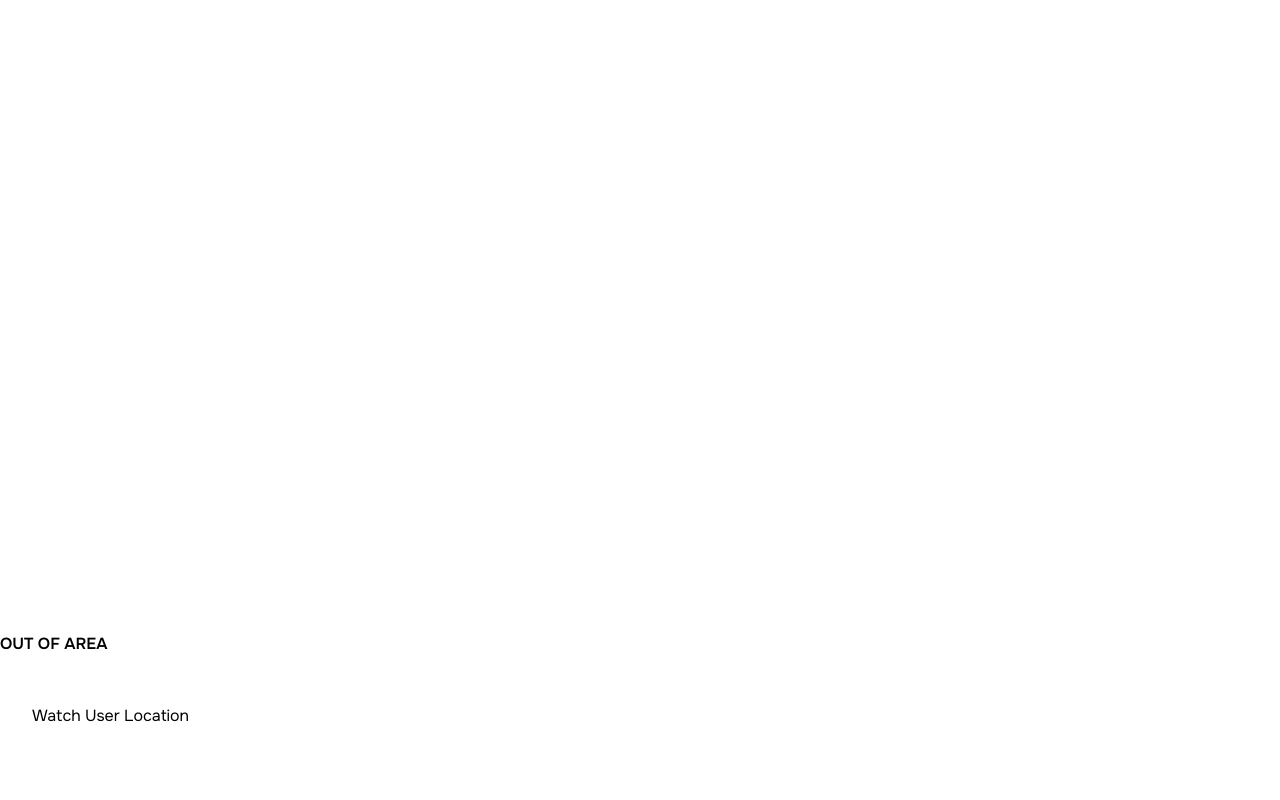
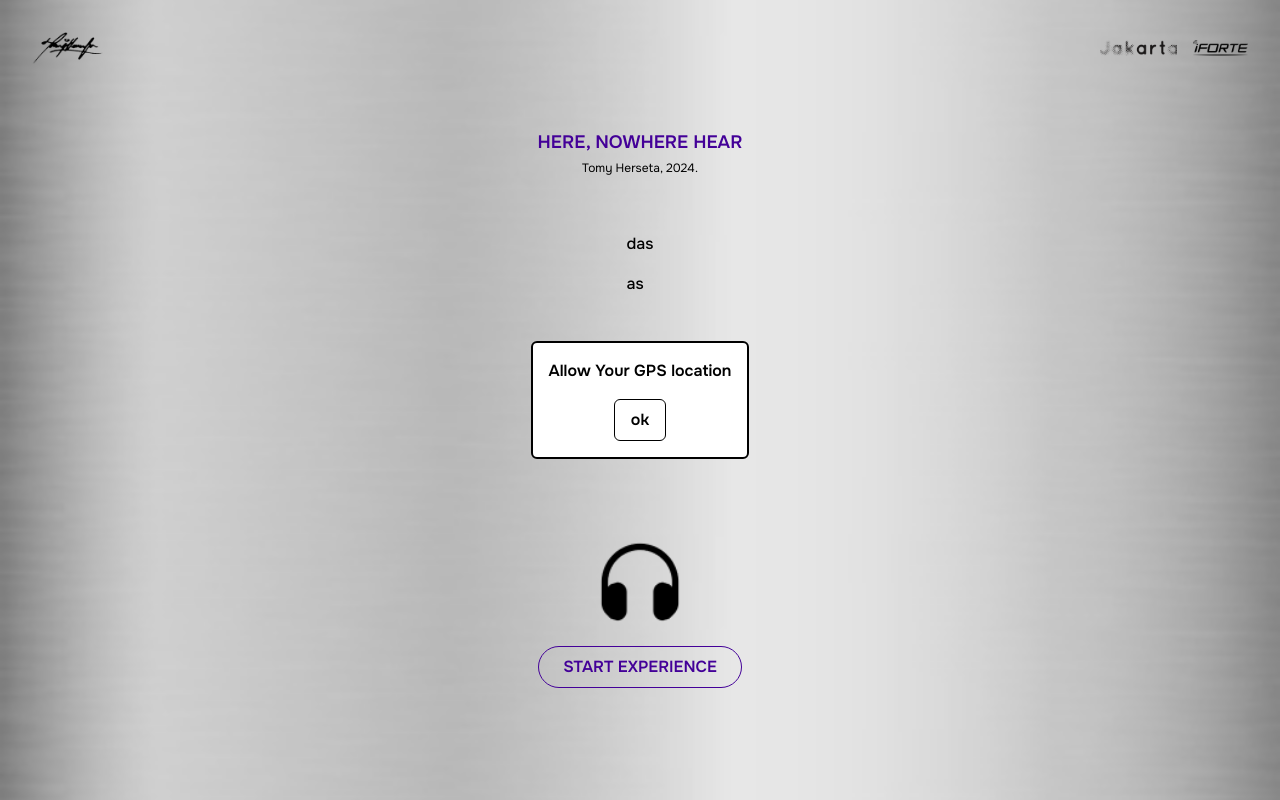
Before and after one commit to alwirifa/geoLocation, a Next.js app: page /tesaudio in a window 1280 px wide. Built offline with nearby package versions, Linux system fonts and the light colour scheme.

Commit message:
teshotelke10

```diff
--- a/app/tesaudio/page.tsx
+++ b/app/tesaudio/page.tsx
@@ -23,6 +23,7 @@ const CustomYouTubePlayer = () => {
   const [showPlayButton, setShowPlayButton] = useState(true);
   const [videoPlayed, setVideoPlayed] = useState(false);
   const [hasUserClicked, setHasUserClicked] = useState(false);
+  const [experienceStarted, setExperienceStarted] = useState(false);
   const geofenceAreas: GeofenceArea[] = [
     { latitude: -6.2223542, longitude: 106.806881, radius: 30, videoId: "xK4ZqrLys_k" },
     { latitude: -6.2220232, longitude: 106.8068387, radius: 25, videoId: "XKueVSGTk2o" },
@@ -31,7 +32,9 @@ const CustomYouTubePlayer = () => {
     { latitude: -6.2222515, longitude: 106.8060507, radius: 25, videoId: "jfKfPfyJRdk" },
     { latitude: -6.2216579, longitude: 106.806822, radius: 25, videoId: "DOOrIxw5xOw" },
   ];
+
   const watchUserLocation = () => {
+    setExperienceStarted(true)
     if (navigator.geolocation) {
       const id = navigator.geolocation.watchPosition(
         (position) => {
@@ -48,14 +51,10 @@ const CustomYouTubePlayer = () => {
           });
           setCurrentAreaIndex(isInsideAnyGeofence ? areaIndex : null);
           if (!hasUserClicked) {
-
             setIsPlaying(isInsideAnyGeofence);
           }
-          player.playVideo();
-
         },
         (error) => {
-
           console.error('Error watching user location: ', error);
         },
         {
@@ -70,12 +69,10 @@ const CustomYouTubePlayer = () => {
     }
   };
   const stopWatchUserLocation = () => {
+    setExperienceStarted(false)
     if (watchId !== null) {
       navigator.geolocation.clearWatch(watchId);
       setWatchId(null);
-    }
-    if (player) {
-      player.pauseVideo();
     }
   };
   useEffect(() => {
@@ -117,6 +114,7 @@ const CustomYouTubePlayer = () => {
       playsinline: 1
     },
   };
+
   useEffect(() => {
     if (currentAreaIndex !== null && geofenceAreas[currentAreaIndex]) {
       const { videoId } = geofenceAreas[currentAreaIndex];
@@ -125,19 +123,36 @@ const CustomYouTubePlayer = () => {
       setCurrentVideoId("lJAjCRP00SI");
     }
   }, [currentAreaIndex]);
+
   const playVideo = () => {
     setHasUserClicked(true)
+
+
+
+
     const videoIdToPlay = currentAreaIndex !== null && geofenceAreas[currentAreaIndex]
       ? geofenceAreas[currentAreaIndex].videoId
       : "1SLr62VBBjw";
     setCurrentVideoId(videoIdToPlay);
+    setShowPlayButton(false)
     setIsPlaying(true);
     setVideoPlayed(true);
     player.playVideo();
   };
   return (
     <div className='h-[100svh] w-full relative '>
-      <div className='absolute top-0'>
+      <div className='h-[100svh] w-full relative '>
+        <div className='bg-background h-[100svh] w-full bg-cover bg-center'>
+          <div className='absolute top-0 flex justify-between w-full p-8'>
+            <div>
+              <img src="/images/ttd.png" alt="" className='w-auto h-8' />
+            </div>
+            <div className='flex gap-4 items-center'>
+              <img src="/images/jakartaLogo.png" alt="" className='w-auto h-4' />
+              <img src="/images/forteLogo.png" alt="" className='w-auto h-4' />
+            </div>
+          </div>
+          <div className='absolute top-0 -translate-x-32'>
             {geofenceAreas.map((area, index) => (
               <YouTube
                 key={index}
@@ -147,32 +162,88 @@ const CustomYouTubePlayer = () => {
               />
             ))}
           </div>
-      <div className='absolute bottom-10 left-0 flex flex-col gap-4'>
-        {userLocation && (
-          <div>
-            <p>Latitude: {userLocation.latitude}</p>
-            <p>Longitude: {userLocation.longitude}</p>
-            <p>Accuracy: {userLocation.accuracy} meters</p>
+          {showPlayButton ? (
+            <div className='w-full h-full flex justify-center items-center fixed top-0'>
+              <div className='bg-white border-2 border-black p-4 rounded-md flex justify-center items-center flex-col gap-4'>
+                <p className='font-semibold'>Allow Your GPS location</p>
+                <button className='p-4 py-2 rounded-md border border-black font-semibold shadow--md' onClick={playVideo}>
+                  ok
+                </button>
               </div>
-        )}
-        {currentAreaIndex !== null ? (
-          <p className="font-semibold">AUDIO {currentAreaIndex + 1}</p>
-        ) : (
-          <p className="font-semibold">OUT OF AREA</p>
-        )}
-        {showPlayButton && currentAreaIndex !== null && currentVideoId !== null  ? (
-          <div>
-            <button className='p-4 border font-semibold' onClick={playVideo}>
-              Play Video {currentAreaIndex + 1} {currentVideoId + 1}
-            </button>
             </div>
           ) : (
             <button className='hidden' onClick={playVideo}>
-            {/* Hidden button */}
+              ieu eweuh
             </button>
           )}
-        <div className='p-8' onClick={watchUserLocation}>
-          Watch User Location
+          {experienceStarted ? (
+            <div className="flex flex-col gap-4 items-center  pt-[16svh]">
+              <div className='flex flex-col justify-center items-center gap-1'>
+                <p className='text-lg text-purple font-semibold'>HERE, NOWHERE HEAR</p>
+                <p className='text-xs'>Tomy Herseta, 2024.</p>
+              </div>
+              <div className='relative'>
+                <div className='bg-purple  flex justify-end items-center px-3 py-1 absolute top-0 w-full'>
+                  <img src="/images/close.png" className='h-[30px] w-[30px]' alt="" onClick={stopWatchUserLocation} />
+                </div>
+                <img src="/images/map.png" alt="" className='h-auto w-[300px]' />
+                <div className='bg-purple  flex justify-between items-center p-2 px-4 absolute bottom-0 w-full'>
+                  {currentAreaIndex !== null ? (
+                    <p className="text-white font-semibold">AUDIO {currentAreaIndex + 1}</p>
+                  ) : (
+                    <p className="text-white font-semibold">OUT OF AREA</p>
+                  )}
+                  <div>
+                    <img src="/images/audio.png" alt="" className='h-6 w-6' />
+                  </div>
+                </div>
+                <div className='absolute bottom-[134px] right-16 p-4 border-2 border-green-500 flex justify-center items-center'>
+                  <div className={`bg-red-500 h-4 w-4 rounded-full animate-ping absolute ${currentAreaIndex === 0 ? 'visible' : 'hidden'}`} />
+                </div>
+                <div className='absolute top-36 right-24 p-4 border-2 border-green-500 flex justify-center items-center'>
+                  <div className={`bg-red-500 h-4 w-4 rounded-full animate-ping absolute ${currentAreaIndex === 1 ? 'visible' : 'hidden'}`} />
+                </div>
+                <div className='absolute top-20 left-32 p-4 border-2 border-green-500 flex justify-center items-center'>
+                  <div className={`bg-red-500 h-4 w-4 rounded-full animate-ping absolute ${currentAreaIndex === 2 ? 'visible' : 'hidden'}`} />
+                </div>
+                <div className='absolute top-32 left-16 p-4 border-2 border-green-500 flex justify-center items-center'>
+                  <div className={`bg-red-500 h-4 w-4 rounded-full animate-ping absolute ${currentAreaIndex === 3 ? 'visible' : 'hidden'}`} />
+                </div>
+                <div className='absolute bottom-40 left-4 p-4 border-2 border-green-500 flex justify-center items-center'>
+                  <div className={`bg-red-500 h-4 w-4 rounded-full animate-ping absolute ${currentAreaIndex === 4 ? 'visible' : 'hidden'}`} />
+                </div>
+                <div className='absolute top-16 right-8 p-4 border-2 border-green-500 flex justify-center items-center'>
+                  <div className={`bg-red-500 h-4 w-4 rounded-full animate-ping absolute ${currentAreaIndex === 5 ? 'visible' : 'hidden'}`} />
+                </div>
+              </div>
+            </div>
+          ) : (
+            <div>
+              <div className={`flex flex-col items-center justify-center w-full pt-[16svh]`}>
+                <div className='flex flex-col justify-center items-center gap-1'>
+                  <p className='text-lg text-purple font-semibold'>HERE, NOWHERE HEAR</p>
+                  <p className='text-xs'>Tomy Herseta, 2024.</p>
+                </div>
+                <div className='flex flex-col gap-4 p-8 mt-6 '>
+                  <p className='text-justify font-medium'>
+                    das
+                  </p>
+                  <p className='text-justify font-medium'>
+                    as
+                  </p>
+                </div>
+              </div>
+              <div className='absolute w-full bottom-[14svh] flex flex-col gap-4 justify-center items-center'>
+                <img src='/images/headphones.png' alt='' className='h-24 w-24' />
+                <button
+                  className='border border-purple text-purple font-semibold px-6 py-2 rounded-full max-w-max'
+                  onClick={watchUserLocation}
+                >
+                  START EXPERIENCE
+                </button>
+              </div>
+            </div>
+          )}
         </div>
       </div>
     </div>
```
Lines whose indentation alone changed are shown as unchanged.
